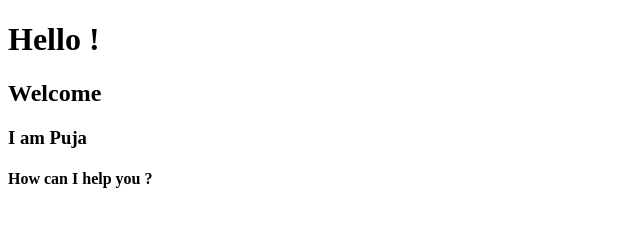
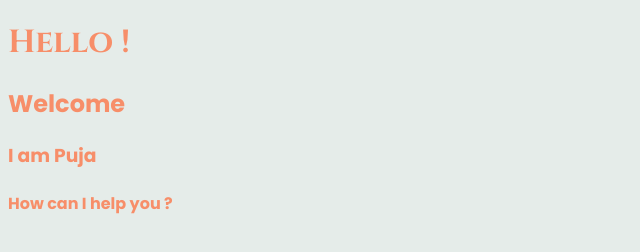
Before and after one commit to impoojathakur/the_web, a plain HTML site: page index.html in a window 1280 px wide. Shown: the whole page, without its empty margins (0-640 px from the left). Drawn offline with Linux system fonts and the light colour scheme.

Commit message:
Styling improved, google font added

```diff
--- a/index.html
+++ b/index.html
@@ -4,7 +4,10 @@
     <meta charset="UTF-8">
     <meta name="viewport" content="width=device-width, initial-scale=1">
     <title>Puja's Website</title>
-    <link href="css/style.css" rel="stylesheet">
+    <link rel="preconnect" href="https://fonts.googleapis.com">
+<link rel="preconnect" href="https://fonts.gstatic.com" crossorigin>
+<link href="https://fonts.googleapis.com/css2?family=Cinzel:wght@400..900&family=Poppins:ital,wght@0,100;0,200;0,300;0,400;0,500;0,600;0,700;0,800;0,900;1,100;1,200;1,300;1,400;1,500;1,600;1,700;1,800;1,900&display=swap" rel="stylesheet">
+    <link href="main.css" rel="stylesheet">
   </head>
   <body>
     <h1>Hello !</h1>
--- /dev/null
+++ b/main.css
@@ -0,0 +1,9 @@
+html {
+  font-family: "Poppins", sans-serif;
+  background-color: #e5ece9;
+  color: #f78e69;
+}
+
+h1 {
+  font-family: "Cinzel", serif;
+}
```
